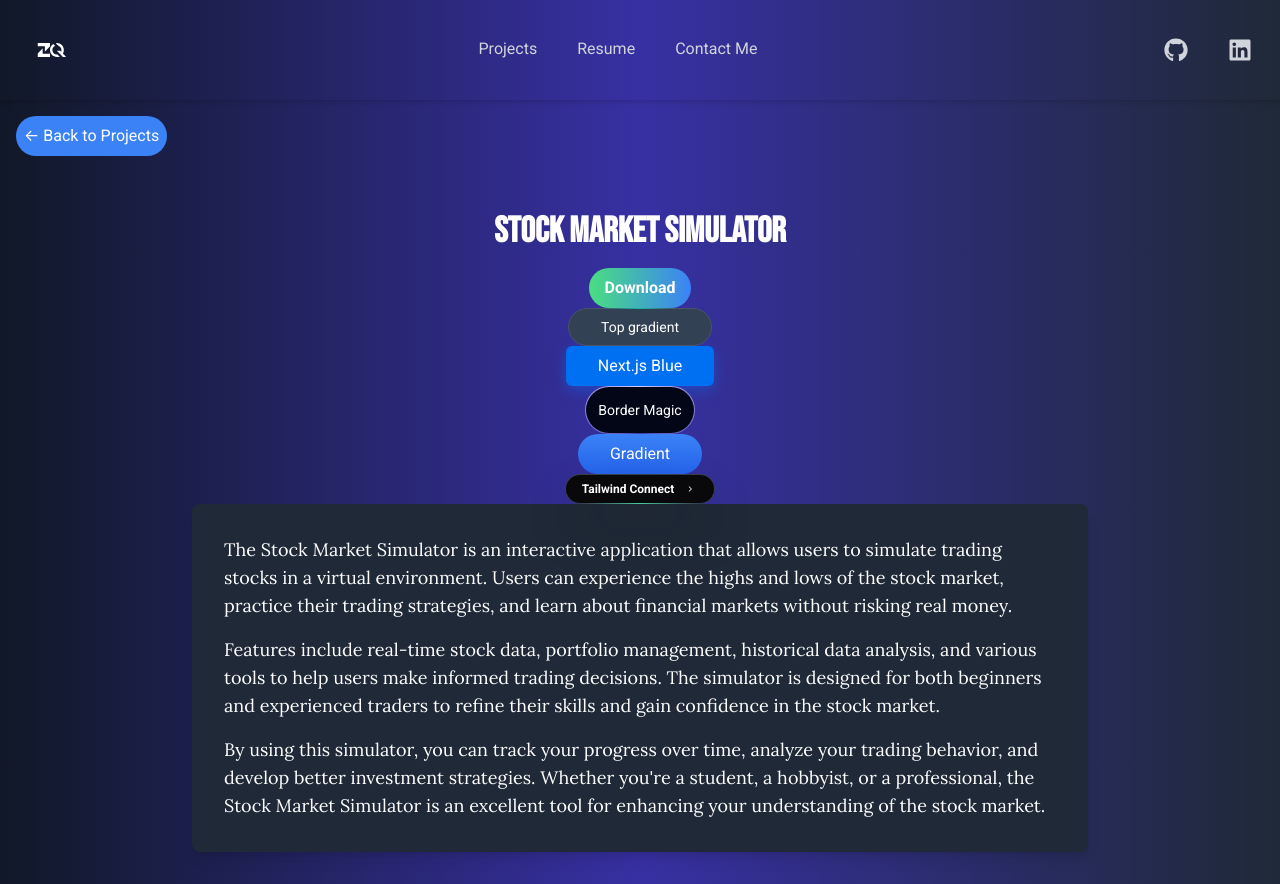
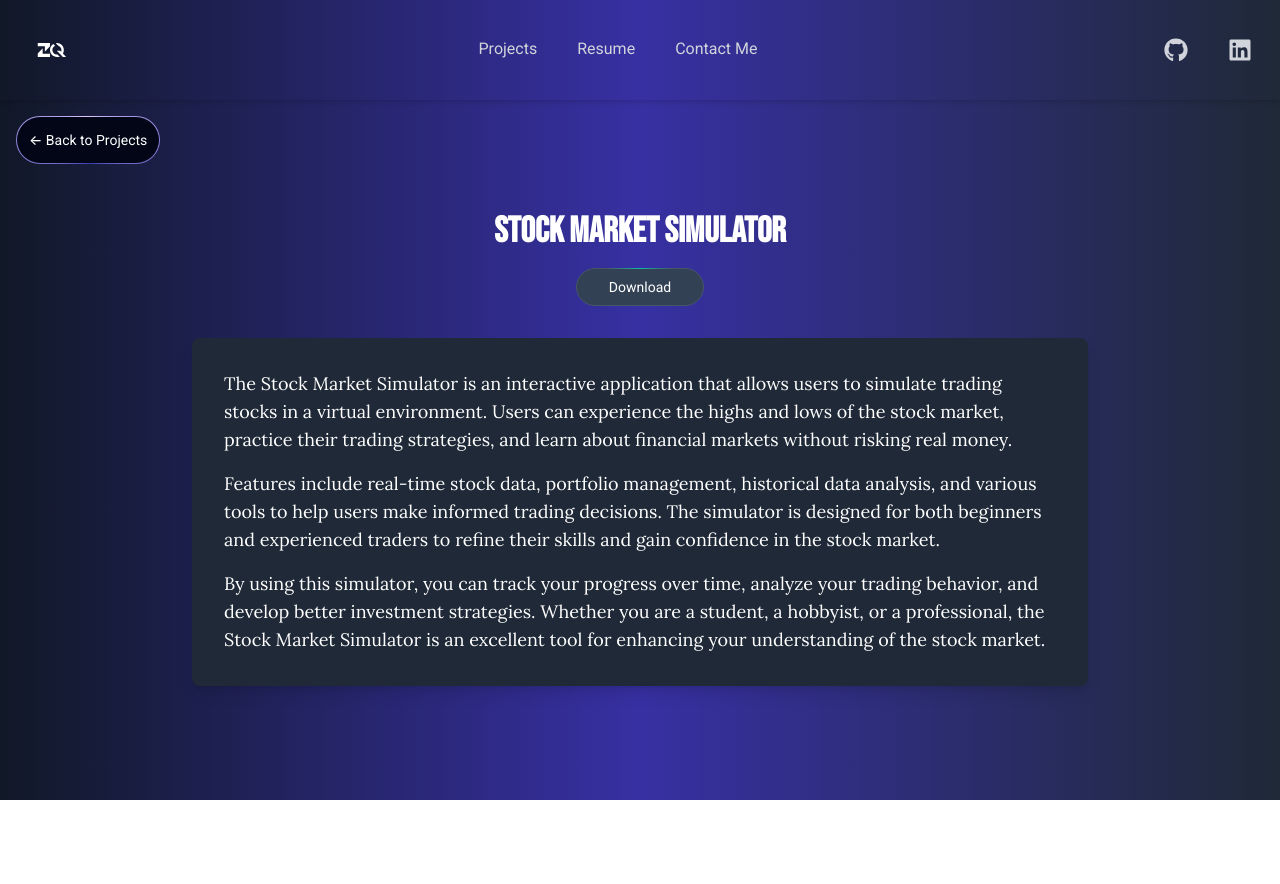
Before and after one commit to ZaidQourah2004/zaidqourah-portfolio, a Next.js app: page /stocks in a window 1280 px wide. After the commit the page ends 800 px from the top, so only its background shows below. Built offline with nearby package versions, Linux system fonts and the light colour scheme.

Commit message:
Updated Stock page
Re-designed the download and back buttons

Fixed Spacing

```diff
--- a/src/app/stocks/page.js
+++ b/src/app/stocks/page.js
@@ -7,67 +7,24 @@ export default function Stock() {
             <Navbar />
             <main className="flex-1 flex flex-col items-center justify-start pt-8 p-8 relative">
                 <Link href="/projects"
-                      className="absolute top-4 left-4 text-white bg-blue-500 rounded-full p-2 hover:bg-blue-700 transition">
-                    ← Back to Projects
-                </Link>
-                <h1 className="text-4xl font-bold p-4 mt-16">Stock Market Simulator</h1>
-                <button
-                    className="bg-gradient-to-r from-green-400 to-blue-500 hover:from-green-500 hover:to-blue-600 text-white font-bold py-2 px-4 rounded-full transition duration-300 ease-in-out">
-                    Download
-                </button>
-
-                <button
-                    className="px-8 py-2 rounded-full relative bg-slate-700 text-white text-sm hover:shadow-2xl hover:shadow-white/[0.1] transition duration-200 border border-slate-600">
-                    <div
-                        className="absolute inset-x-0 h-px w-1/2 mx-auto -top-px shadow-2xl  bg-gradient-to-r from-transparent via-teal-500 to-transparent"/>
-                    <span className="relative z-20">
-    Top gradient
-  </span>
-                </button>
-
-                <button
-                    className="shadow-[0_4px_14px_0_rgb(0,118,255,39%)] hover:shadow-[0_6px_20px_rgba(0,118,255,23%)] hover:bg-[rgba(0,118,255,0.9)] px-8 py-2 bg-[#0070f3] rounded-md text-white font-light transition duration-200 ease-linear">
-                    Next.js Blue
-                </button>
-                <button
-                    className="relative inline-flex h-12 overflow-hidden rounded-full p-[1px] focus:outline-none focus:ring-2 focus:ring-slate-400 focus:ring-offset-2 focus:ring-offset-slate-50">
+                      className="absolute top-4 left-4 inline-flex h-12 overflow-hidden rounded-full p-[1px] focus:outline-none focus:ring-2 focus:ring-slate-400 focus:ring-offset-2 focus:ring-offset-slate-50">
                     <span
                         className="absolute inset-[-1000%] animate-[spin_2s_linear_infinite] bg-[conic-gradient(from_90deg_at_50%_50%,#E2CBFF_0%,#393BB2_50%,#E2CBFF_100%)]"/>
                     <span
                         className="inline-flex h-full w-full cursor-pointer items-center justify-center rounded-full bg-slate-950 px-3 py-1 text-sm font-medium text-white backdrop-blur-3xl">
-    Border Magic
-  </span>
+                        ← Back to Projects
+                    </span>
+                </Link>
+                <h1 className="text-4xl font-bold p-4 mt-16">Stock Market Simulator</h1>
+                <button
+                    className="mb-8 px-8 py-2 rounded-full relative bg-slate-700 text-white text-sm hover:shadow-2xl hover:shadow-white/[0.1] transition duration-200 border border-slate-600">
+                    <div
+                        className="absolute inset-x-0 h-px w-1/2 mx-auto -top-px shadow-2xl bg-gradient-to-r from-transparent via-teal-500 to-transparent"/>
+                    <span className="relative z-20">
+                        Download
+                    </span>
                 </button>
-                <button
-                    className="px-8 py-2 rounded-full bg-gradient-to-b from-blue-500 to-blue-600 text-white focus:ring-2 focus:ring-blue-400 hover:shadow-xl transition duration-200">
-                    Gradient
-                </button>
-                <button className="bg-slate-800 no-underline group cursor-pointer relative shadow-2xl shadow-zinc-900 rounded-full p-px text-xs font-semibold leading-6  text-white inline-block">
-  <span className="absolute inset-0 overflow-hidden rounded-full">
-    <span className="absolute inset-0 rounded-full bg-[image:radial-gradient(75%_100%_at_50%_0%,rgba(56,189,248,0.6)_0%,rgba(56,189,248,0)_75%)] opacity-0 transition-opacity duration-500 group-hover:opacity-100" />
-  </span>
-                    <div className="relative flex space-x-2 items-center z-10 rounded-full bg-zinc-950 py-0.5 px-4 ring-1 ring-white/10 ">
-    <span>
-      Tailwind Connect
-    </span>
-                        <svg
-                            fill="none"
-                            height="16"
-                            viewBox="0 0 24 24"
-                            width="16"
-                            xmlns="http://www.w3.org/2000/svg"
-                        >
-                            <path
-                                d="M10.75 8.75L14.25 12L10.75 15.25"
-                                stroke="currentColor"
-                                strokeLinecap="round"
-                                strokeLinejoin="round"
-                                strokeWidth="1.5"
-                            />
-                        </svg>
-                    </div>
-                    <span className="absolute -bottom-0 left-[1.125rem] h-px w-[calc(100%-2.25rem)] bg-gradient-to-r from-emerald-400/0 via-emerald-400/90 to-emerald-400/0 transition-opacity duration-500 group-hover:opacity-40" />
-                </button>
+
                 <div className="bg-gray-800 rounded-lg shadow-lg overflow-hidden w-full max-w-4xl p-8">
                     <p className="text-lg mb-4">
                         The Stock Market Simulator is an interactive application that allows users to simulate trading
@@ -82,7 +39,7 @@ export default function Stock() {
                     </p>
                     <p className="text-lg">
                         By using this simulator, you can track your progress over time, analyze your trading behavior,
-                        and develop better investment strategies. Whether you're a student, a hobbyist, or a
+                        and develop better investment strategies. Whether you are a student, a hobbyist, or a
                         professional, the Stock Market Simulator is an excellent tool for enhancing your understanding
                         of the stock market.
                     </p>
```
